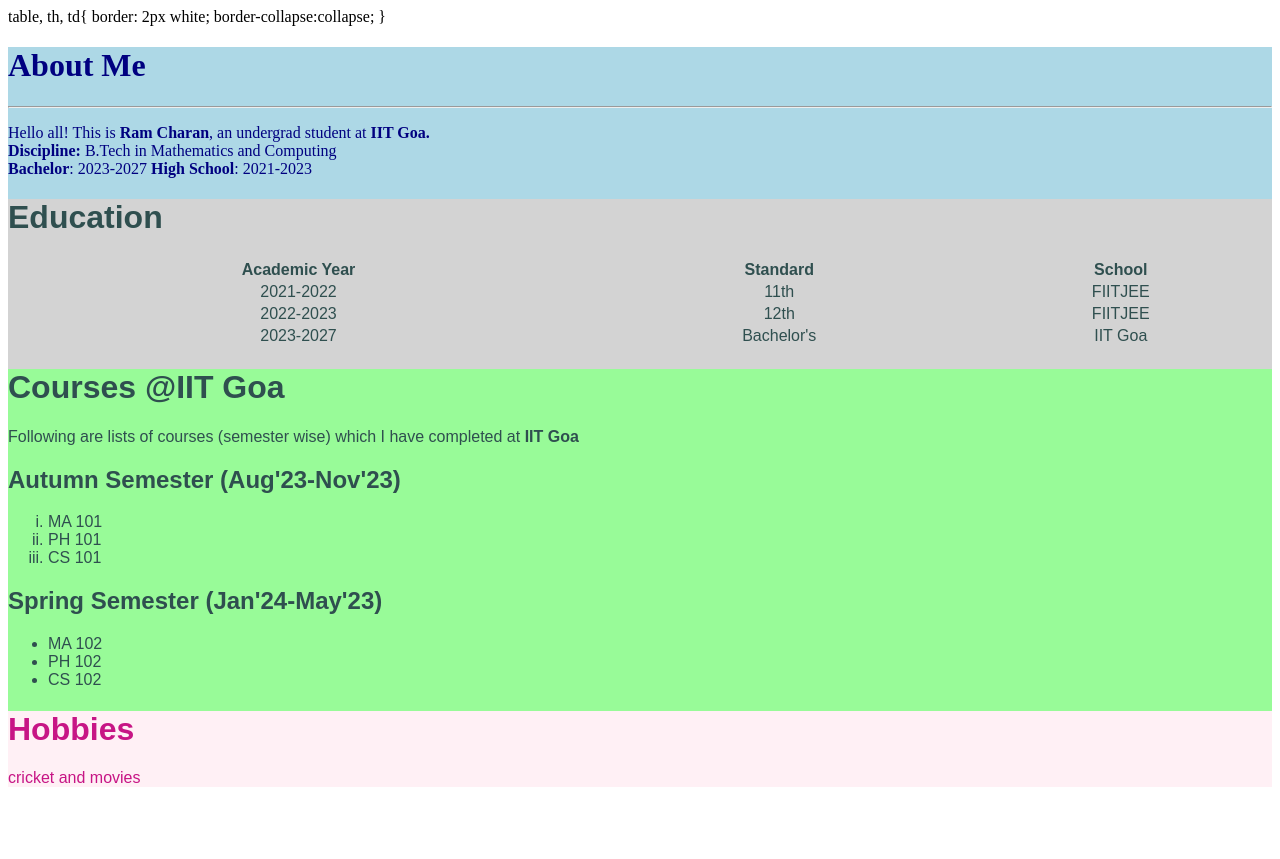
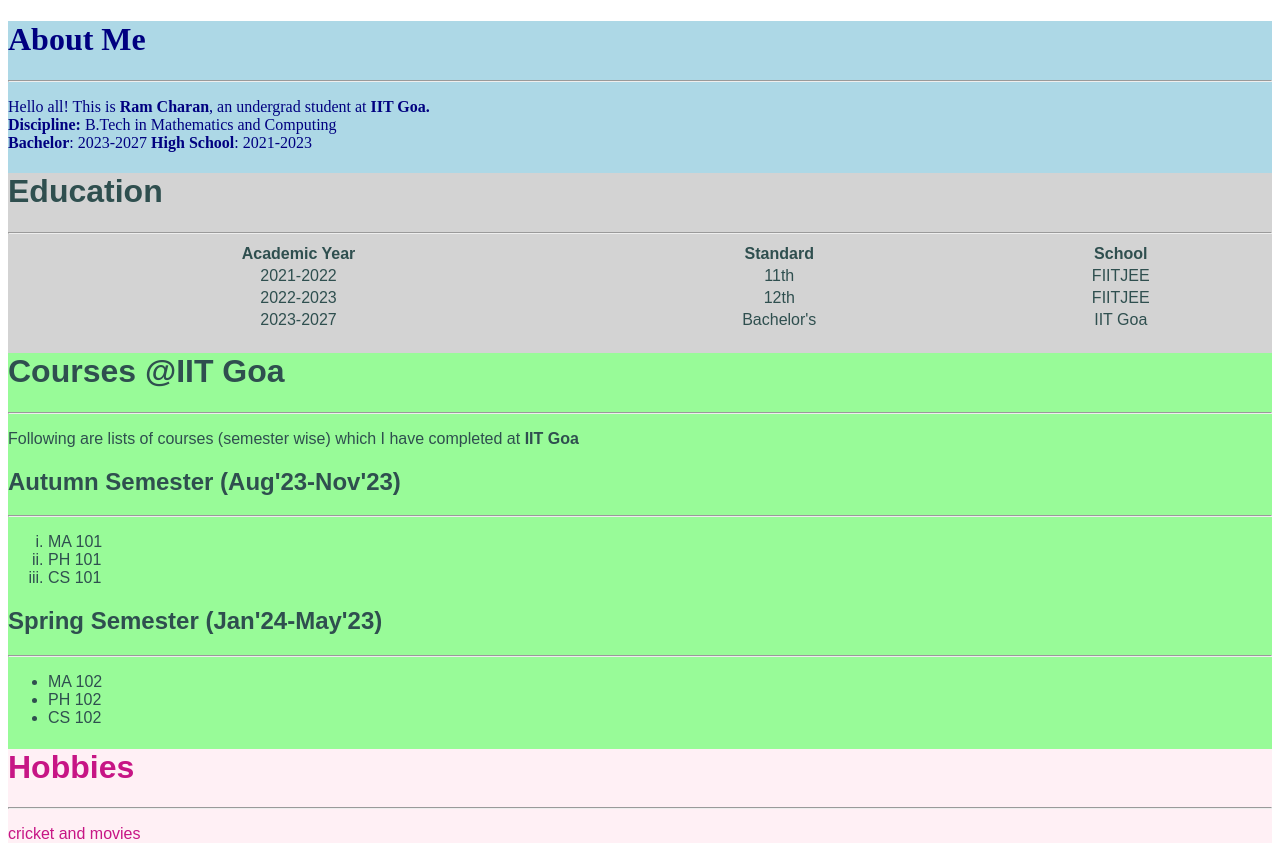
Before and after one commit to ramcharanpulapa/ramcharanpulapa.github.io, a plain HTML site: page index.html in a window 1280 px wide. Before the commit the page ends 803 px from the top, so only its background shows below. Drawn offline with Linux system fonts and the light colour scheme.

Commit message:
Update index.html

```diff
--- a/index.html
+++ b/index.html
@@ -2,10 +2,6 @@
 <html>
 <head>
 	<title> Bio </title>
-	table, th, td{
-		border: 2px white;
-		border-collapse:collapse;
-	}
 </head>
 <body>
 
@@ -18,7 +14,7 @@ Hello all! This is <b>Ram Charan</b>, an undergrad student at <b>IIT Goa.</b><br
 <b>High School</b>: 2021-2023
 	</p>
 	<div style="color:#2f4f4f; background-color:#d3d3d3 ; font-family:Arial;">
-		<h1> Education </h1>
+		<h1> Education </h1><hr>
 		<table style="width:100%">
 			<tr>
 				<th> Academic Year </th>
@@ -42,22 +38,22 @@ Hello all! This is <b>Ram Charan</b>, an undergrad student at <b>IIT Goa.</b><br
 			</tr>
 		</table>
 		<div style="background-color:#98fb98; color:006400;">
-			<h1> Courses @IIT Goa </h1>
+			<h1> Courses @IIT Goa </h1><hr>
 			<p> Following are lists of courses (semester wise) which I have completed at <b>IIT Goa</b></p>
-			<h2> Autumn Semester (Aug'23-Nov'23) </h2>
+			<h2> Autumn Semester (Aug'23-Nov'23) </h2><hr>
 				<ol type="i">
 					<li> MA 101 </li>
 					<li> PH 101 </li>
 					<li> CS 101 </li>
 				</ol>
-			<h2> Spring Semester (Jan'24-May'23)</h2>
+			<h2> Spring Semester (Jan'24-May'23)</h2><hr>
 				<ul>
 					<li> MA 102 </li>
 					<li> PH 102 </li>
 					<li> CS 102 </li>
 				</ul>
 			<div style="background-color:#fff0f5; color:#c71585;">
-				<h1> Hobbies </h1>
+				<h1> Hobbies </h1> <hr>
 				<p> cricket and movies </p>
 			</div>
 
```
